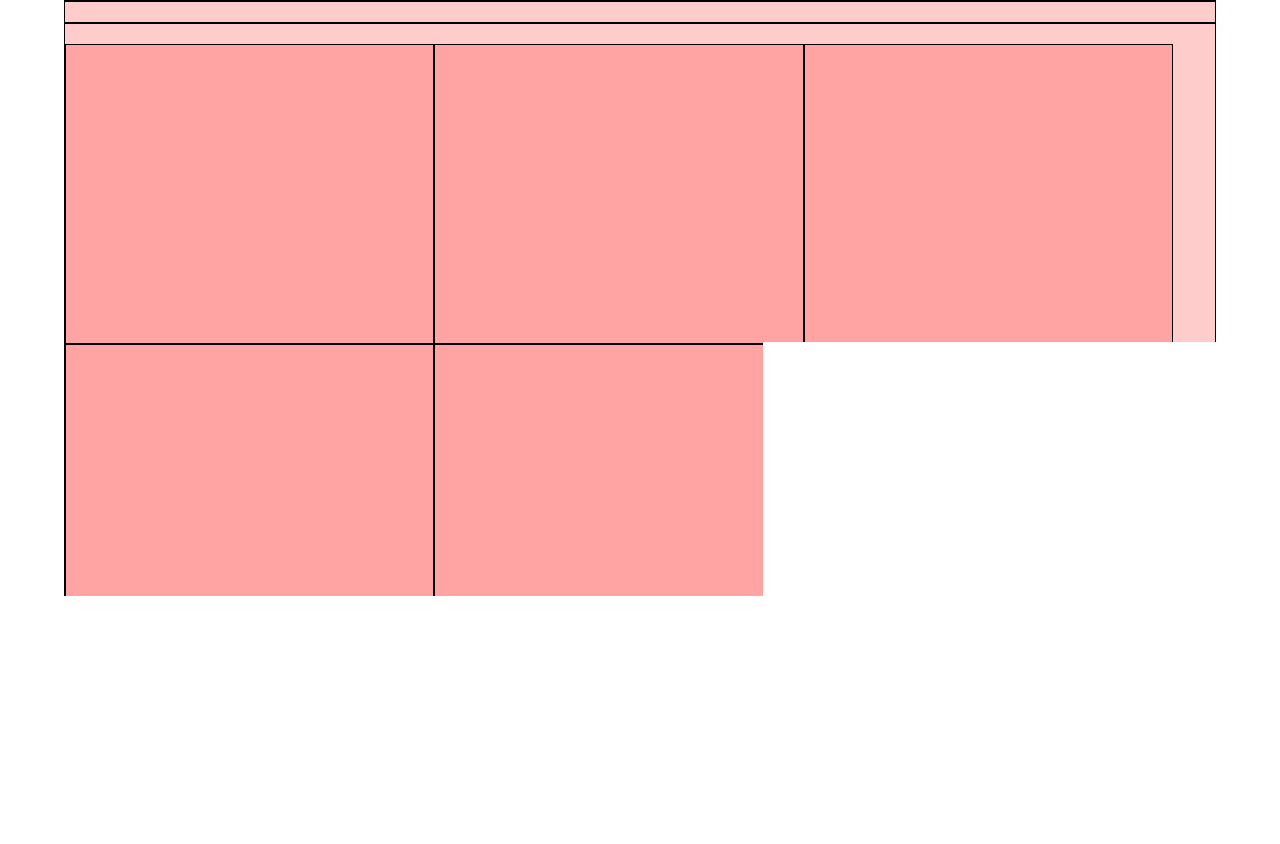
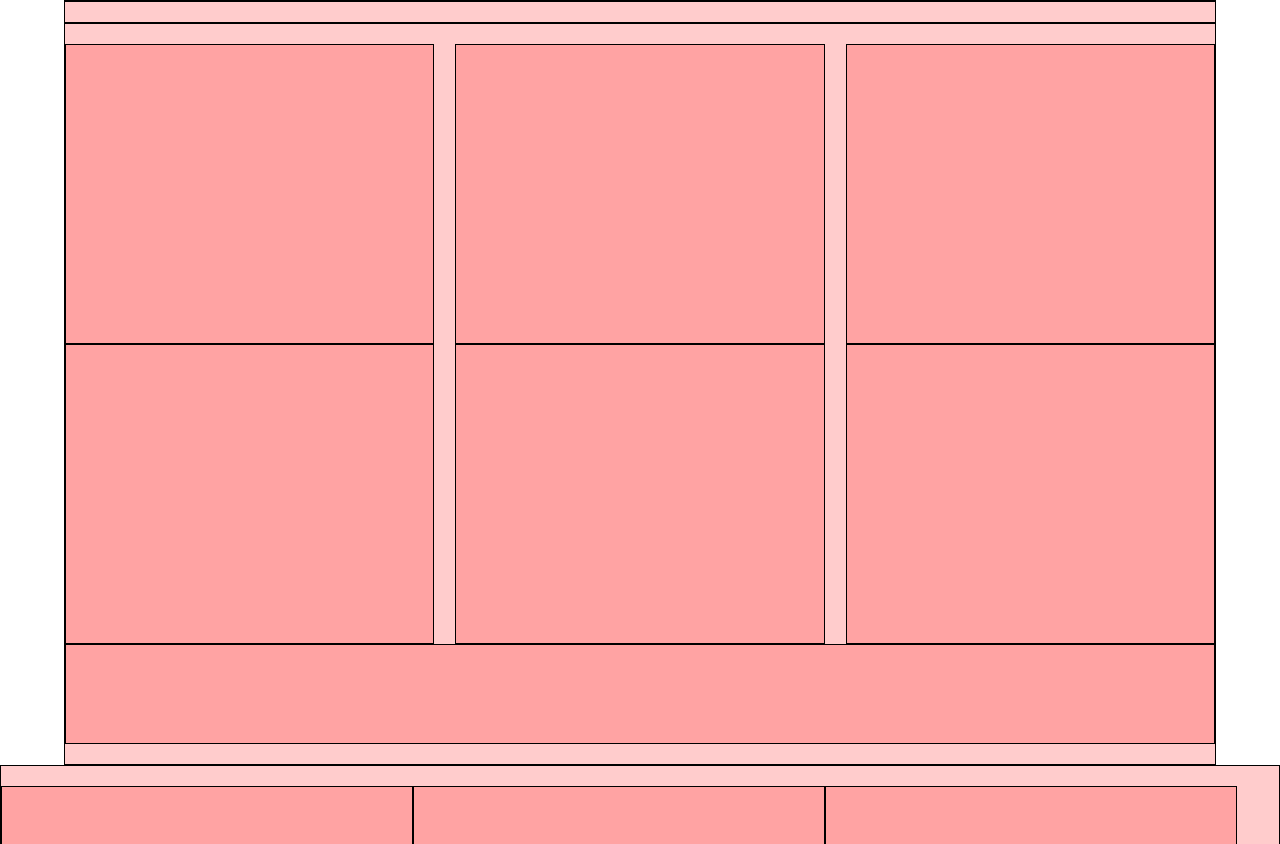
Before and after one commit to Guidocode/htmlcss-dropbox, a plain HTML site: page index.html in a window 1280 px wide. Shown: the part 1437-2281 px from the top of the page. Drawn offline with Linux system fonts and the light colour scheme.

Commit message:
Struttura dropbox

```diff
--- a/index.html
+++ b/index.html
@@ -53,10 +53,10 @@
       <!-- Colonne flottate  -->
       <div class="container-col-float clearfix">
         <div class="col float-left debug h300"></div>
+        <div class="col col-center float-left debug h300"></div>
         <div class="col float-left debug h300"></div>
         <div class="col float-left debug h300"></div>
-        <div class="col float-left debug h300"></div>
-        <div class="col float-left debug h300"></div>
+        <div class="col col-center float-left debug h300"></div>
         <div class="col float-left debug h300"></div>
       </div>
       <!-- /Colonne flottate  -->
```
